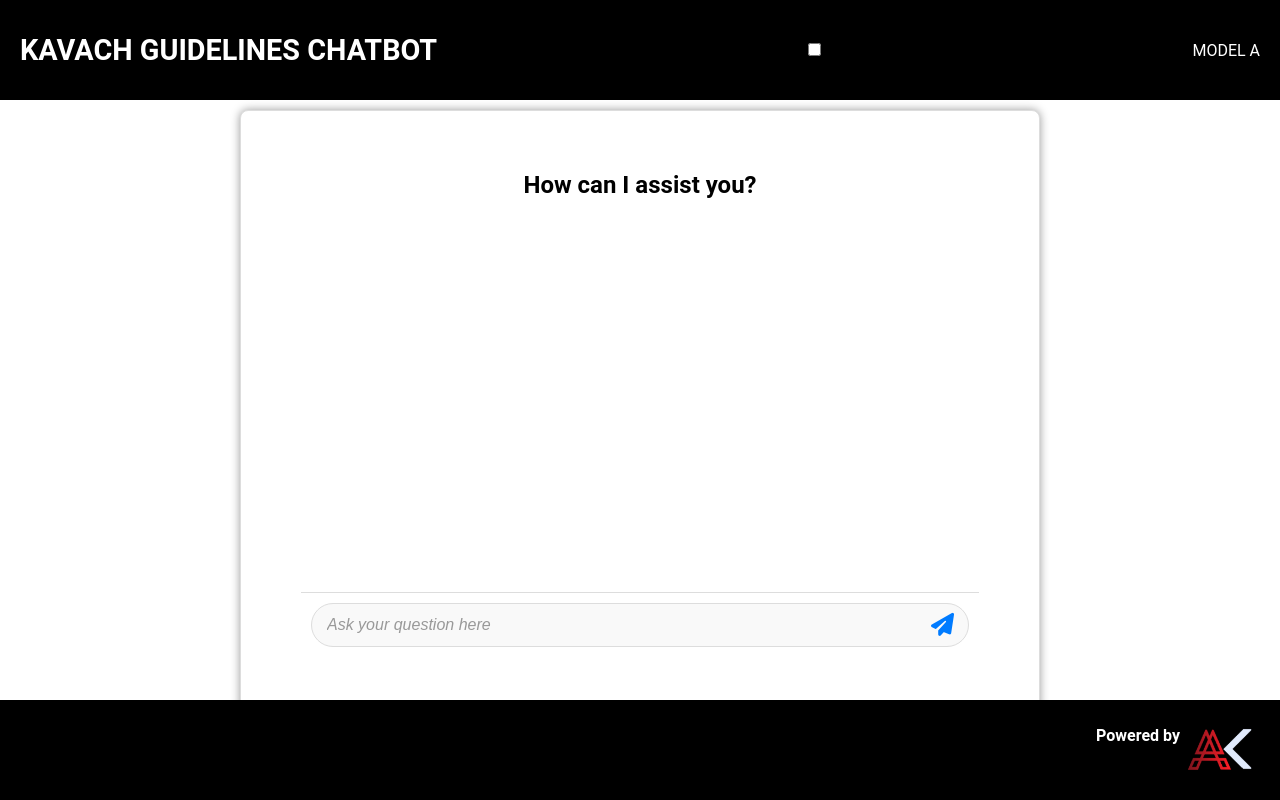
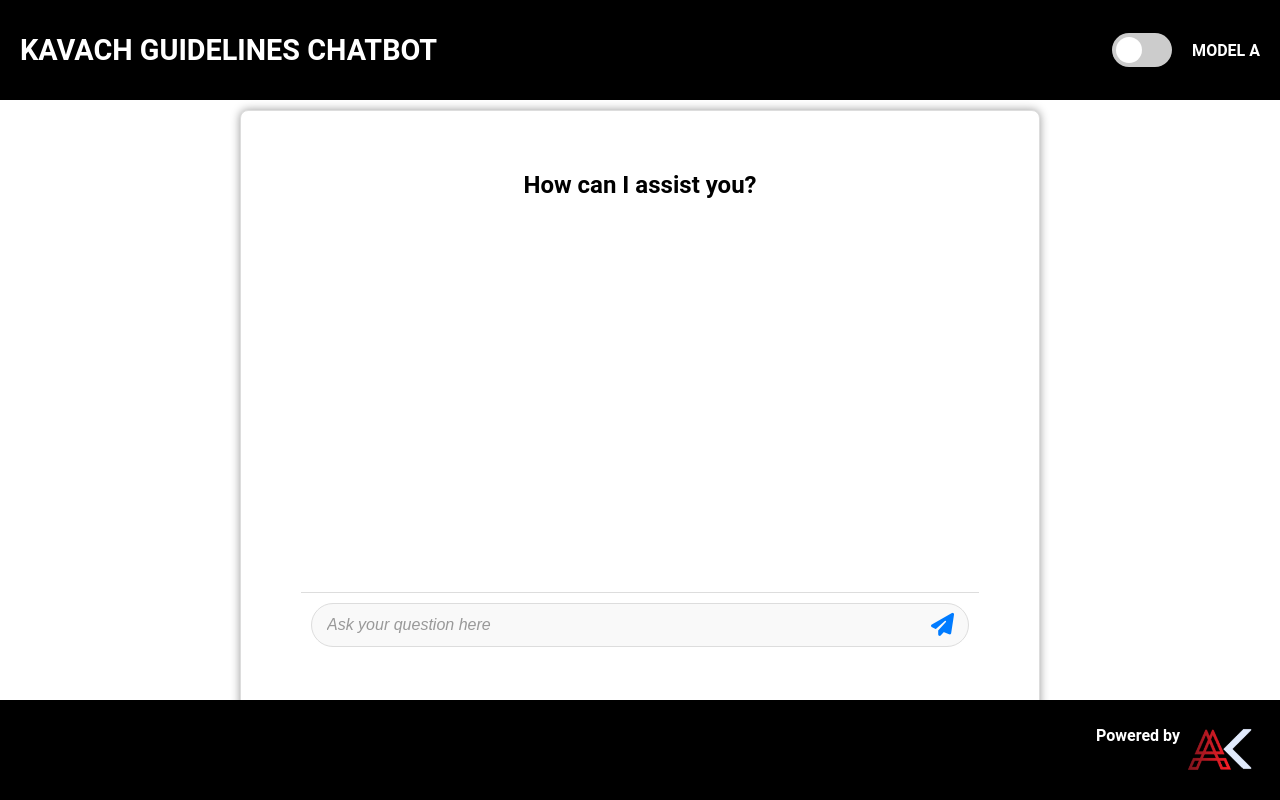
Before and after one commit to webdmin/Kavach-Frontend, a React (Create React App) app: page /chat in a window 1280 px wide. Built offline with nearby package versions, Linux system fonts and the light colour scheme.

Commit message:
Update Home.css

```diff
--- a/src/Home.css
+++ b/src/Home.css
@@ -403,3 +403,57 @@
   height: auto;
   max-width: 100%;  /* Maintain original aspect ratio */
 }
+
+
+.toggle-switch {
+  position: relative;
+  display: inline-block;
+  width: 60px;
+  height: 34px;
+  margin-left: auto; /* Pushes the toggle to the right */
+  margin-right: 10px;
+}
+
+.toggle-switch input {
+  opacity: 0;
+  width: 0;
+  height: 0;
+}
+
+.slider {
+  position: absolute;
+  cursor: pointer;
+  top: 0;
+  left: 0;
+  right: 0;
+  bottom: 0;
+  background-color: #ccc;
+  transition: .4s;
+  border-radius: 34px; /* Round shape */
+}
+
+.slider:before {
+  position: absolute;
+  content: "";
+  height: 26px;
+  width: 26px;
+  left: 4px;
+  bottom: 4px;
+  background-color: white;
+  transition: .4s;
+  border-radius: 50%; /* Round shape */
+}
+
+input:checked + .slider {
+  background-color: #2196F3; /* Change color when checked */
+}
+
+input:checked + .slider:before {
+  transform: translateX(26px); /* Move the slider */
+}
+
+.bot-label {
+  margin-left: 10px;
+  font-weight: bold;
+  color: white;
+}
```
